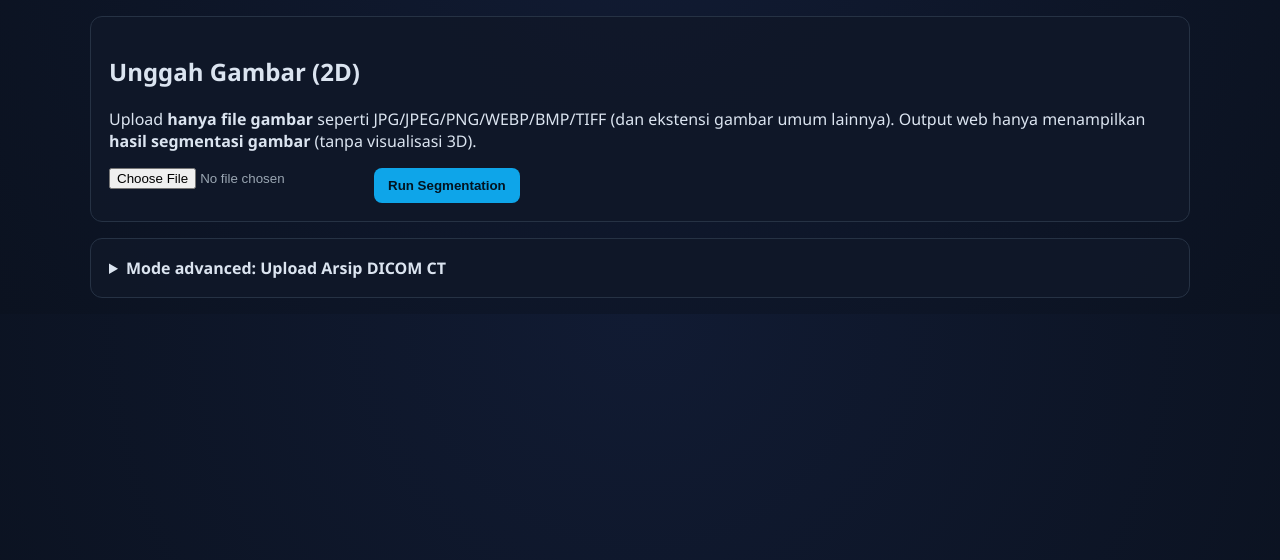
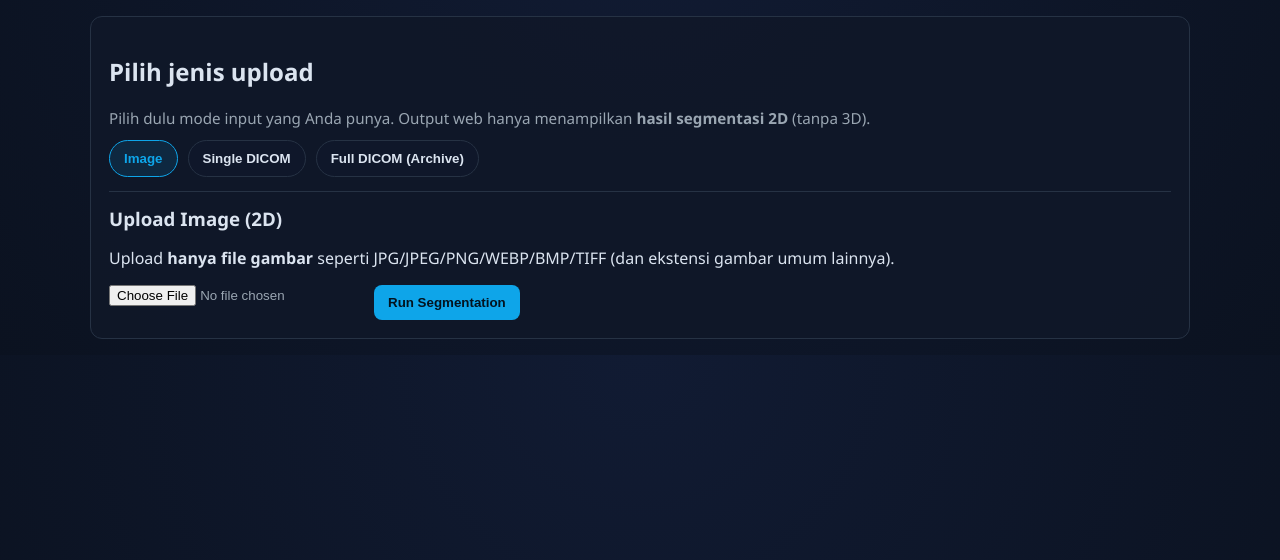
Before and after one commit to Herutriana44/Acute-ischemic-stroke-dataset-image-segmentation, a Flask app: page / in a window 1280 px wide. Shown: the part 101-661 px from the top of the page. Run offline with Flask 3, Linux system fonts and the light colour scheme.

Commit message:
tambah fitur upload mode

```diff
--- a/webapp/static/css/styles.css
+++ b/webapp/static/css/styles.css
@@ -304,3 +304,48 @@ button.papaya-mode.active {
   margin: 14px 0;
   opacity: 0.8;
 }
+
+.mode-chooser {
+  display: flex;
+  flex-wrap: wrap;
+  gap: 10px;
+  margin-top: 12px;
+}
+
+.mode-btn {
+  border-radius: 999px;
+  padding: 10px 14px;
+  font-weight: 700;
+  cursor: pointer;
+  background: #0f172a;
+  color: var(--text);
+  border: 1px solid var(--line);
+}
+
+.mode-btn:hover {
+  border-color: var(--muted);
+}
+
+.mode-btn.active {
+  border-color: var(--accent);
+  color: var(--accent);
+  background: rgba(14, 165, 233, 0.12);
+}
+
+.mode-panels {
+  margin-top: 14px;
+}
+
+.mode-panel {
+  border-top: 1px solid var(--line);
+  padding-top: 14px;
+  margin-top: 14px;
+}
+
+.mode-panel.hidden {
+  display: none;
+}
+
+.mode-title {
+  margin: 0 0 10px;
+}
--- /dev/null
+++ b/webapp/static/js/upload_mode.js
@@ -0,0 +1,27 @@
+(() => {
+  const root = document.querySelector(".mode-chooser");
+  if (!root) return;
+
+  const buttons = Array.from(root.querySelectorAll(".mode-btn"));
+  const panels = Array.from(document.querySelectorAll(".mode-panel"));
+
+  const setMode = (mode) => {
+    buttons.forEach((b) => {
+      const on = b.getAttribute("data-mode") === mode;
+      b.classList.toggle("active", on);
+      b.setAttribute("aria-selected", on ? "true" : "false");
+    });
+    panels.forEach((p) => {
+      const on = p.getAttribute("data-panel") === mode;
+      p.classList.toggle("hidden", !on);
+    });
+  };
+
+  buttons.forEach((b) => {
+    b.addEventListener("click", () => setMode(b.getAttribute("data-mode")));
+  });
+
+  // default
+  const active = buttons.find((b) => b.classList.contains("active")) || buttons[0];
+  if (active) setMode(active.getAttribute("data-mode"));
+})();
--- a/webapp/templates/index.html
+++ b/webapp/templates/index.html
@@ -2,30 +2,48 @@
 {% block title %}Upload Gambar{% endblock %}
 {% block content %}
 <section class="card">
-  <h2>Unggah Gambar (2D)</h2>
-  <p>Upload <strong>hanya file gambar</strong> seperti JPG/JPEG/PNG/WEBP/BMP/TIFF (dan ekstensi gambar umum lainnya). Output web hanya menampilkan <strong>hasil segmentasi gambar</strong> (tanpa visualisasi 3D).</p>
+  <h2>Pilih jenis upload</h2>
+  <p class="muted-note">Pilih dulu mode input yang Anda punya. Output web hanya menampilkan <strong>hasil segmentasi 2D</strong> (tanpa 3D).</p>
+
+  <div class="mode-chooser" role="tablist" aria-label="Pilihan jenis upload">
+    <button type="button" class="mode-btn active" data-mode="image" role="tab" aria-selected="true">Image</button>
+    <button type="button" class="mode-btn" data-mode="dicom-single" role="tab" aria-selected="false">Single DICOM</button>
+    <button type="button" class="mode-btn" data-mode="dicom-archive" role="tab" aria-selected="false">Full DICOM (Archive)</button>
+  </div>
+
+  <div class="mode-panels">
+    <section class="mode-panel" data-panel="image" role="tabpanel">
+      <h3 class="mode-title">Upload Image (2D)</h3>
+      <p>Upload <strong>hanya file gambar</strong> seperti JPG/JPEG/PNG/WEBP/BMP/TIFF (dan ekstensi gambar umum lainnya).</p>
       <form action="{{ url_for('predict_image') }}" method="post" enctype="multipart/form-data" class="upload-form">
         <input type="file" name="image_file" accept="image/*,.png,.jpg,.jpeg,.webp,.bmp,.tif,.tiff,.gif" required>
         <button type="submit">Run Segmentation</button>
       </form>
     </section>
 
-<section class="card">
-  <details>
-    <summary><strong>Mode advanced: Upload Arsip DICOM CT</strong></summary>
-    <p class="muted-note">Mode ini tetap tersedia, namun halaman hasilnya hanya menampilkan viewer 2D (tanpa 3D).</p>
+    <section class="mode-panel hidden" data-panel="dicom-single" role="tabpanel">
+      <h3 class="mode-title">Upload Single DICOM (1 file .dcm)</h3>
+      <p class="muted-note">Untuk kasus DICOM yang diketahui hanya <strong>1 file</strong>. Tetap diproses sebagai 2D (overlay + mask), tanpa 3D.</p>
+      <form action="{{ url_for('predict_dicom_single') }}" method="post" enctype="multipart/form-data" class="upload-form">
+        <input type="file" name="dicom_file" accept=".dcm,application/dicom" required>
+        <button type="submit">Run Single-Slice</button>
+      </form>
+    </section>
+
+    <section class="mode-panel hidden" data-panel="dicom-archive" role="tabpanel">
+      <h3 class="mode-title">Upload Full DICOM (Archive)</h3>
+      <p class="muted-note">Upload arsip DICOM CT (<code>.zip/.rar/.tar.gz/.7z</code>, dll). Halaman hasil menampilkan viewer overlay 2D per-slice (tanpa 3D).</p>
       <form action="{{ url_for('predict') }}" method="post" enctype="multipart/form-data" class="upload-form">
         <input type="file" name="dicom_archive" accept=".zip,.rar,.tar,.gz,.tgz,.bz2,.xz,.7z" required>
         <button type="submit">Run Inference</button>
       </form>
+    </section>
+  </div>
 
-    <hr class="sep">
+  <noscript>
+    <p class="muted-note">JavaScript nonaktif. Semua mode upload tetap bisa dipakai, tapi panel tidak bisa disembunyikan/ditampilkan otomatis.</p>
+  </noscript>
+</section>
 
-    <p class="muted-note">Jika Anda hanya punya <strong>1 file DICOM</strong> (mis. satu slice <code>.dcm</code>), gunakan form ini. Output tetap 2D (overlay + mask), tanpa 3D.</p>
-    <form action="{{ url_for('predict_dicom_single') }}" method="post" enctype="multipart/form-data" class="upload-form">
-      <input type="file" name="dicom_file" accept=".dcm,application/dicom" required>
-      <button type="submit">Run Single-Slice</button>
-    </form>
-  </details>
-</section>
+<script src="{{ url_for('static', filename='js/upload_mode.js') }}"></script>
 {% endblock %}
```
Lines whose indentation alone changed are shown as unchanged.
